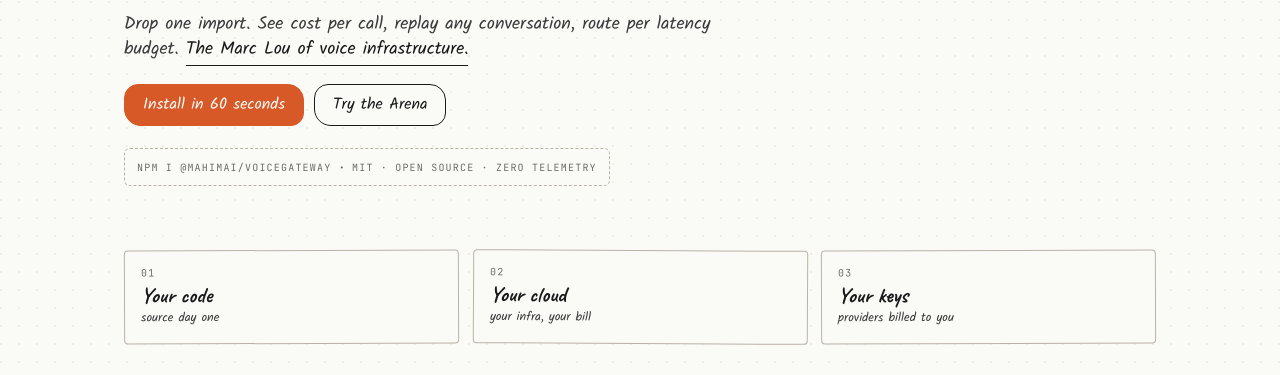
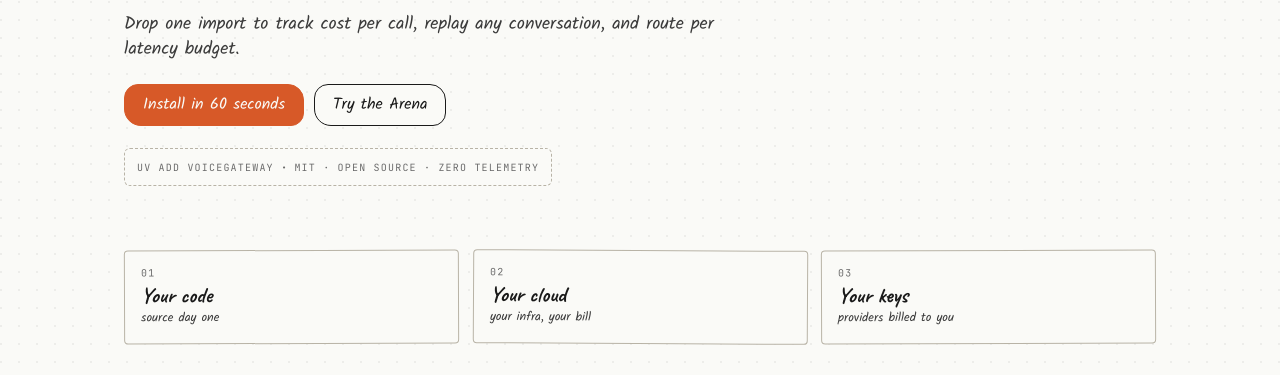
Before and after one commit to mahimailabs/voicegateway-web, an Astro site: page / in a window 1280 px wide. Shown: the part 251-626 px from the top of the page. Built offline with nearby package versions, Linux system fonts and the light colour scheme; Astro itself is replaced by a stand-in of ours.

Commit message:
web: update factual errors copy
- HeroBlock: switch install command from 'npm i @mahimai/voicegateway'
  to 'uv add voicegateway' (the package is published to PyPI as
  'voicegateway' per voicegateway/pyproject.toml).
- HeroBlock: drop the 'Marc Lou of voice infrastructure' comparison
  and the now-unused .vg-hero-emph style. Subhead is a single sentence
  describing what the SDK does, no comparison.
- Nav and SiteFooter: fix the GitHub URL from mahimai-ai to mahimailabs,
  which is the actual org the repo lives under.

```diff
--- a/src/components/HeroBlock.astro
+++ b/src/components/HeroBlock.astro
@@ -11,8 +11,7 @@
     </h1>
 
     <p class="p-hand vg-hero-sub">
-      Drop one import. See cost per call, replay any conversation, route per
-      latency budget. <span class="vg-hero-emph">The Marc Lou of voice infrastructure.</span>
+      Drop one import to track cost per call, replay any conversation, and route per latency budget.
     </p>
 
     <div class="vg-hero-ctas">
@@ -25,7 +24,7 @@
     </div>
 
     <div class="vg-hero-meta">
-      <span class="tiny-mono">npm i @mahimai/voicegateway</span>
+      <span class="tiny-mono">uv add voicegateway</span>
       <span class="vg-hero-meta-sep" aria-hidden="true">·</span>
       <span class="tiny-mono">MIT · open source · zero telemetry</span>
     </div>
@@ -76,12 +75,6 @@
     color: var(--ink-2);
   }
 
-  .vg-hero-emph {
-    color: var(--ink);
-    border-bottom: 1.5px solid var(--ink);
-    padding-bottom: 1px;
-  }
-
   .vg-hero-ctas {
     display: flex;
     align-items: center;
--- a/src/components/Nav.astro
+++ b/src/components/Nav.astro
@@ -2,7 +2,7 @@
 const navItems = [
   { label: "docs", href: "/docs" },
   { label: "arena", href: "/arena" },
-  { label: "github", href: "https://github.com/mahimai-ai/voicegateway" },
+  { label: "github", href: "https://github.com/mahimailabs/voicegateway" },
   { label: "changelog", href: "/docs/changelog" },
 ];
 ---
--- a/src/components/SiteFooter.astro
+++ b/src/components/SiteFooter.astro
@@ -1,6 +1,6 @@
 ---
 const footerLinks = [
-  { label: "github", href: "https://github.com/mahimai-ai/voicegateway" },
+  { label: "github", href: "https://github.com/mahimailabs/voicegateway" },
   { label: "linkedin", href: "https://www.linkedin.com/in/mahimairaja/" },
   { label: "changelog", href: "/docs/changelog" },
 ];
```
